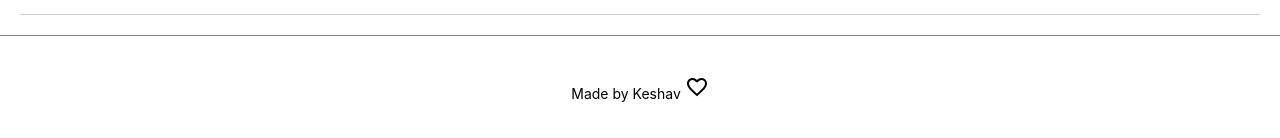
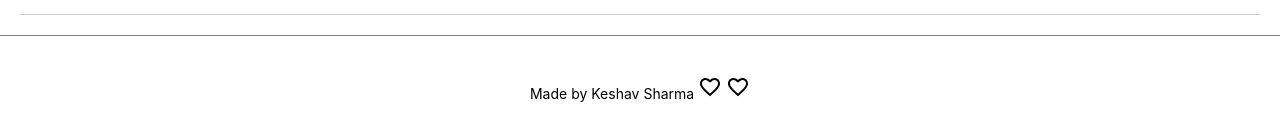
Before and after one commit to keshavsharmalws-zz/airbnb-clone-keshav, a React (Create React App) app: page /searchpage in a window 1280 px wide. Shown: the part 1549-1687 px from the top of the page. Built offline with nearby package versions, Linux system fonts and the light colour scheme.

Commit message:
some changes in footer component

```diff
--- a/src/components/Footer.js
+++ b/src/components/Footer.js
@@ -4,7 +4,7 @@ import FavoriteBorderIcon from '@material-ui/icons/FavoriteBorder';
 export default function Footer() {
     return (
         <div className="footer">
-            <p> Made by Keshav <FavoriteBorderIcon /></p>
+            <p> Made by Keshav Sharma <FavoriteBorderIcon /> <FavoriteBorderIcon /></p>
         </div>
     )
 }
```
